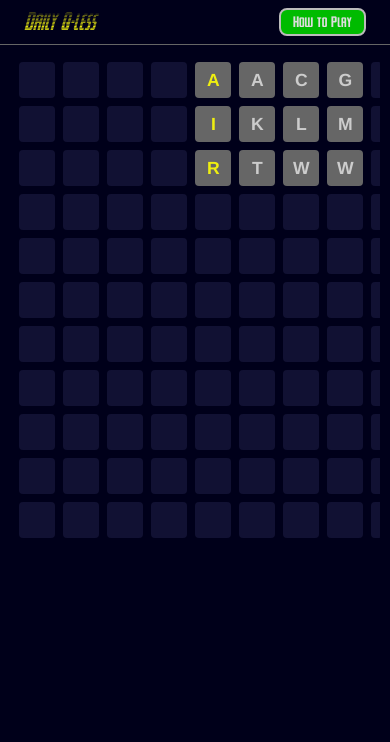
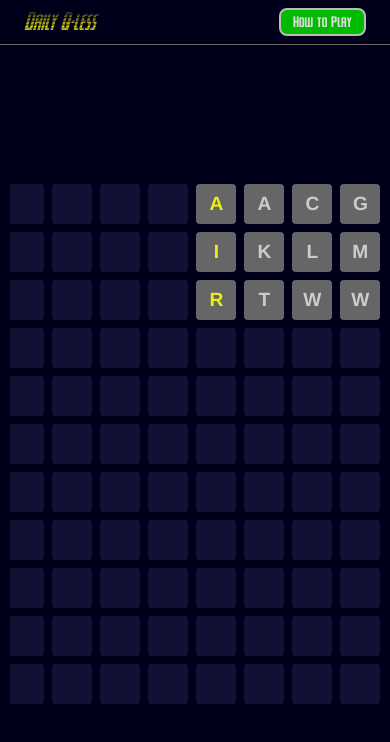
Before and after one commit to damiensnyder/damiens-arcade-2, a SvelteKit app: page /daily-qless in a window 390 px wide. Shown: the top 742 px of the page. Built offline with nearby package versions, Linux system fonts and the light colour scheme.

Commit message:
Fix Q-less mobile issues

```diff
--- a/src/routes/(arcade)/daily-qless/+page.svelte
+++ b/src/routes/(arcade)/daily-qless/+page.svelte
@@ -159,6 +159,7 @@
 	<title>Daily Q-less — Damien's Arcade</title>
 </svelte:head>
 
+<div class="page">
 <ArcadeHeader href="/" title="Daily Q-less">
 	{#snippet end()}
 		<button class="how-to-play-btn" onclick={() => (showInstructions = true)} disabled={showInstructions || showWin}>
@@ -256,6 +257,7 @@
 		</div>
 	</div>
 {/if}
+</div>
 
 <style>
 	:global(.how-to-play-btn) {
@@ -264,9 +266,15 @@
 		font-size: 0.9rem;
 	}
 
+	.page {
+		height: 100dvh;
+		align-items: stretch;
+	}
+
 	.grid-outer {
+		flex: 1;
+		min-height: 0;
 		max-width: 70vw;
-		max-height: 60vh;
 		margin: 2rem auto;
 		overflow: auto;
 		border-radius: 0.75rem;
@@ -303,6 +311,7 @@
 	.filled {
 		background-color: var(--bg-5);
 		cursor: grab;
+		touch-action: none;
 	}
 
 	.touch {
@@ -397,7 +406,6 @@
 	@media only screen and (min-width: 720px) and (max-width: 1200px) {
 		.grid-outer {
 			max-width: 85vw;
-			max-height: 80vh;
 			margin: 1rem auto;
 		}
 	}
@@ -406,21 +414,19 @@
 	@media only screen and (max-width: 720px) {
 		.grid-outer {
 			max-width: 95vw;
-			max-height: 75vh;
 			margin: 0.5rem auto;
 		}
 
 		.grid-inner {
-			/* Shrink tiles slightly on mobile */
 			gap: 0.5rem;
-			grid-template-rows: repeat(11, 2.25rem);
-			grid-template-columns: repeat(12, 2.25rem);
-			font-size: 1.1rem;
+			grid-template-rows: repeat(11, 2.5rem);
+			grid-template-columns: repeat(12, 2.5rem);
+			font-size: 1.2rem;
 		}
 
 		.cell {
-			width: 2.25rem;
-			height: 2.25rem;
+			width: 2.5rem;
+			height: 2.5rem;
 		}
 
 		.dialog {
```
